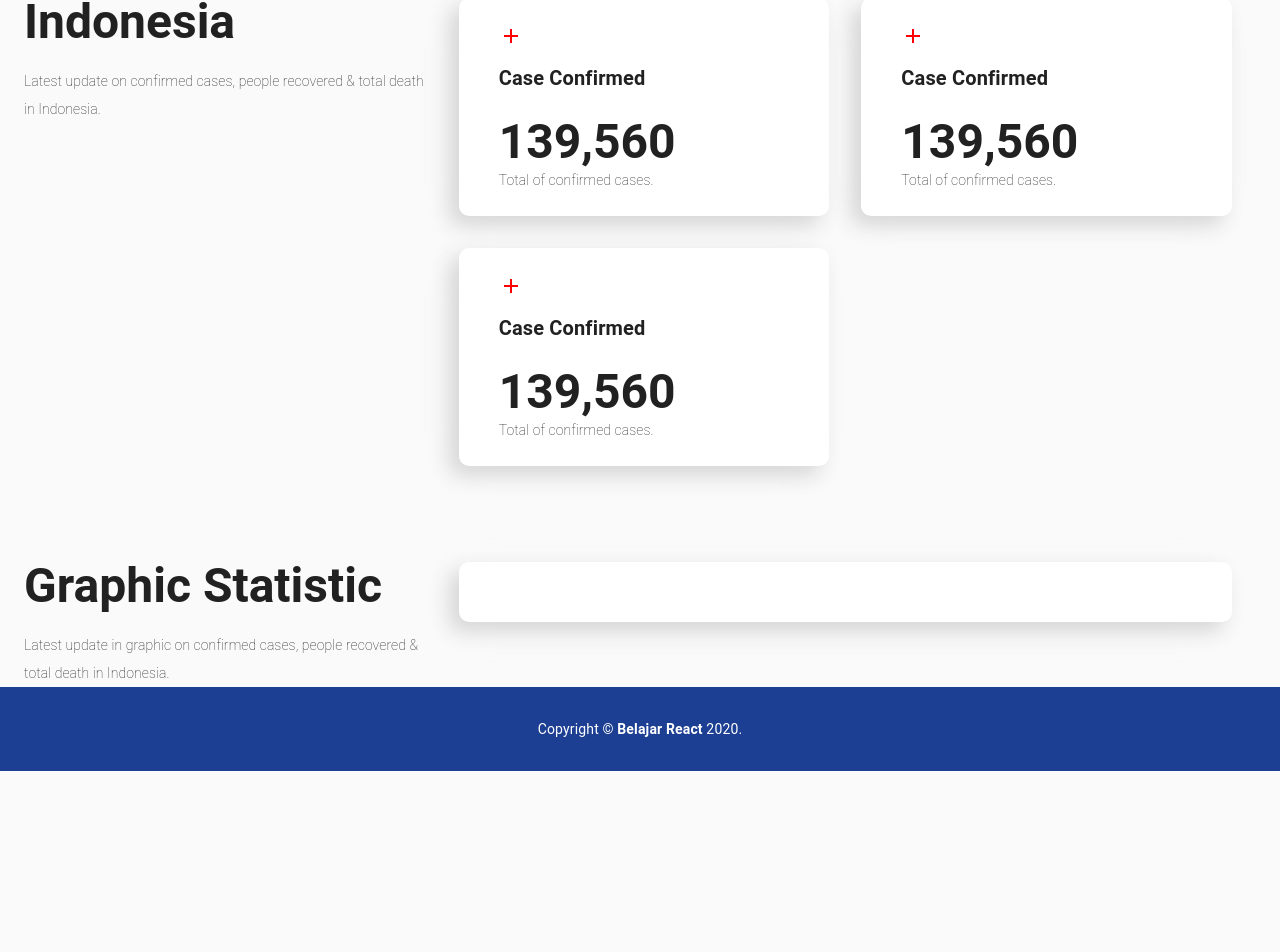
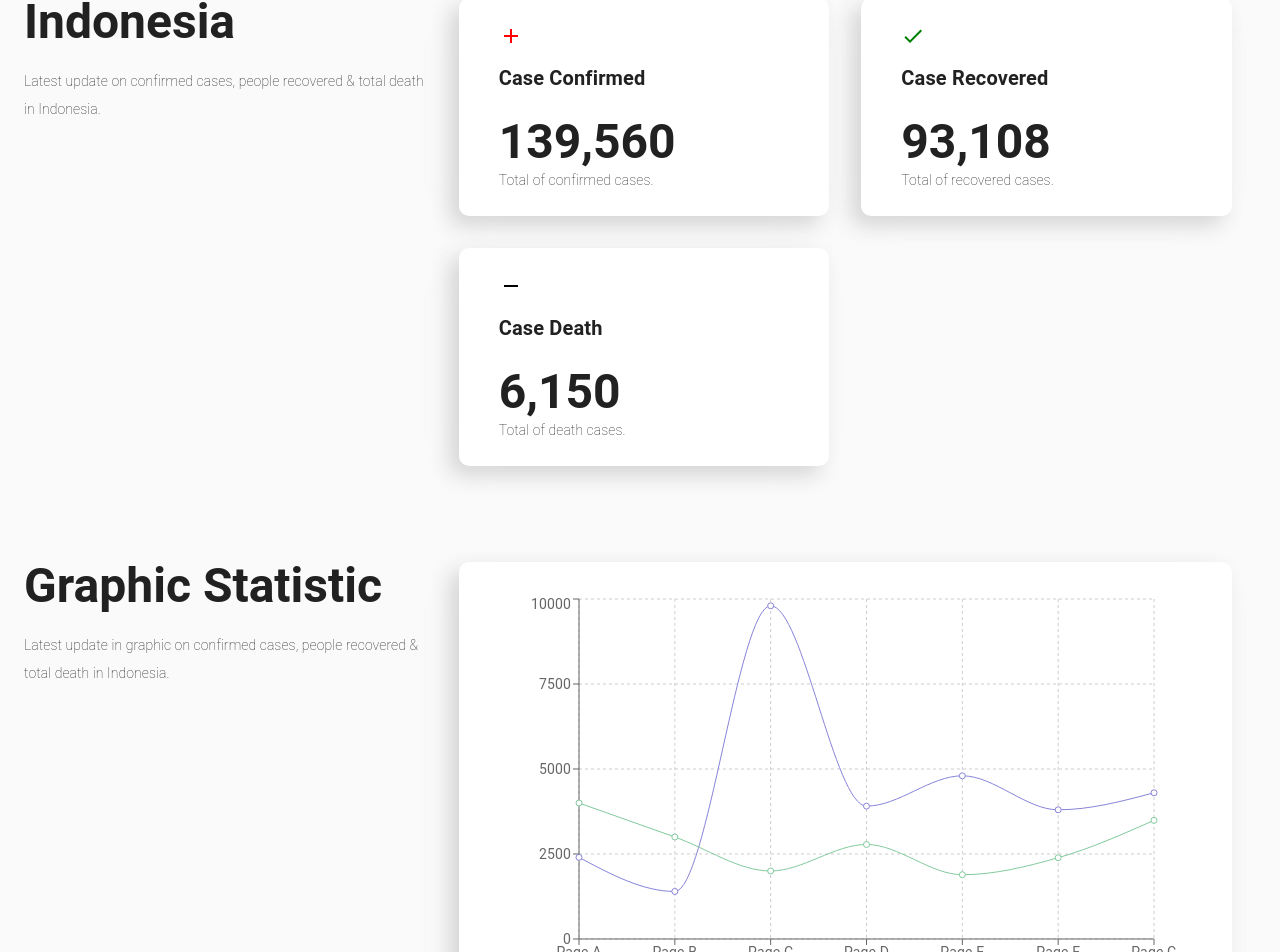
Before and after one commit to Makassar-Developer-Society/belajar-react, a React (Create React App) app: page / in a window 1280 px wide. Shown: the part 556-1508 px from the top of the page. Before the commit the page ends 1327 px from the top, so only its background shows below. Built offline with nearby package versions, Linux system fonts and the light colour scheme.

Commit message:
fix: graph layout

```diff
--- a/src/components/Card.jsx
+++ b/src/components/Card.jsx
@@ -6,6 +6,8 @@ import Typography from '@material-ui/core/Typography';
 import { makeStyles } from '@material-ui/core/styles';
 import Container from '@material-ui/core/Container';
 import AddIcon from '@material-ui/icons/Add';
+import CheckIcon from '@material-ui/icons/Check';
+import RemoveIcon from '@material-ui/icons/Remove';
 
 const useStyles = makeStyles((theme) => ({
     cardGrid: {
@@ -65,22 +67,25 @@ function BaseCard({ ...props }) {
 
 const cardData = [
     {
+        id: 1,
         icon: <AddIcon />,
         title: "Case Confirmed",
         amount: "139,560",
         description: "Total of confirmed cases."
     },
     {
-        icon: <AddIcon />,
-        title: "Case Confirmed",
-        amount: "139,560",
-        description: "Total of confirmed cases."
+        id: 2,
+        icon: <CheckIcon style={{ color: 'green' }} />,
+        title: "Case Recovered",
+        amount: "93,108",
+        description: "Total of recovered cases."
     },
     {
-        icon: <AddIcon />,
-        title: "Case Confirmed",
-        amount: "139,560",
-        description: "Total of confirmed cases."
+        id: 3,
+        icon: <RemoveIcon style={{ color: 'black' }} />,
+        title: "Case Death",
+        amount: "6,150",
+        description: "Total of death cases."
     }
 ]
 
@@ -92,7 +97,7 @@ export default function FixedCard() {
             <Container className={classes.cardGrid}>
                 <Grid container spacing={4}>
                     {cardData.map((data) => (
-                        <Grid item key={data} xs={12} md={6}>
+                        <Grid item key={data.id} xs={12} md={6}>
                             <BaseCard icon={data.icon} title={data.title} amount={data.amount} description={data.description} />
                         </Grid>
                     ))}
--- a/src/components/Graph.jsx
+++ b/src/components/Graph.jsx
@@ -1,10 +1,36 @@
 import React from 'react';
 import Card from '@material-ui/core/Card';
 import CardContent from '@material-ui/core/CardContent';
-import Typography from '@material-ui/core/Typography';
 import { makeStyles } from '@material-ui/core/styles';
 import Grid from '@material-ui/core/Grid';
 import Container from '@material-ui/core/Container';
+import {
+    LineChart, Line, XAxis, YAxis, CartesianGrid, Tooltip, Legend, ResponsiveContainer
+} from 'recharts';
+
+const data = [
+    {
+        name: 'Page A', uv: 4000, pv: 2400, amt: 2400,
+    },
+    {
+        name: 'Page B', uv: 3000, pv: 1398, amt: 2210,
+    },
+    {
+        name: 'Page C', uv: 2000, pv: 9800, amt: 2290,
+    },
+    {
+        name: 'Page D', uv: 2780, pv: 3908, amt: 2000,
+    },
+    {
+        name: 'Page E', uv: 1890, pv: 4800, amt: 2181,
+    },
+    {
+        name: 'Page F', uv: 2390, pv: 3800, amt: 2500,
+    },
+    {
+        name: 'Page G', uv: 3490, pv: 4300, amt: 2100,
+    },
+];
 
 const useStyles = makeStyles((theme) => ({
     cardGrid: {
@@ -23,20 +49,40 @@ const useStyles = makeStyles((theme) => ({
         paddingLeft: theme.spacing(5),
         flexGrow: 1,
     },
-    textTitle: {
-        marginTop: 20,
-        fontWeight: 'bold'
-    },
-    textAmount: {
-        marginTop: 20,
-        fontWeight: 'bolder'
-    },
-    textDescription: {
-        fontWeight: '100'
+    graph: {
+        paddingTop: theme.spacing(2),
+        paddingRight: theme.spacing(4)
     }
 }));
 
-export default function BaseCard() {
+function BaseChart() {
+    const classes = useStyles();
+
+    return (
+        <div className={classes.graph}>
+            <ResponsiveContainer height={400}>
+                <LineChart
+                    width={500}
+                    height={300}
+                    data={data}
+                    margin={{
+                        top: 5, right: 30, left: 20, bottom: 5,
+                    }}
+                >
+                    <CartesianGrid strokeDasharray="3 3" />
+                    <XAxis dataKey="name" />
+                    <YAxis />
+                    <Tooltip />
+                    <Legend />
+                    <Line type="monotone" dataKey="pv" stroke="#8884d8" activeDot={{ r: 8 }} />
+                    <Line type="monotone" dataKey="uv" stroke="#82ca9d" />
+                </LineChart>
+            </ResponsiveContainer>
+        </div>
+    );
+}
+
+export default function ReCharts() {
     const classes = useStyles();
 
     return (
@@ -44,9 +90,7 @@ export default function BaseCard() {
             <Grid container>
                 <Card className={classes.card}>
                     <CardContent className={classes.cardContent}>
-                        <Typography variant="h6" align="left" className={classes.textTitle} gutterBottom>
-                            {/*  */}
-                        </Typography>
+                        <BaseChart />
                     </CardContent>
                 </Card>
             </Grid>
```
